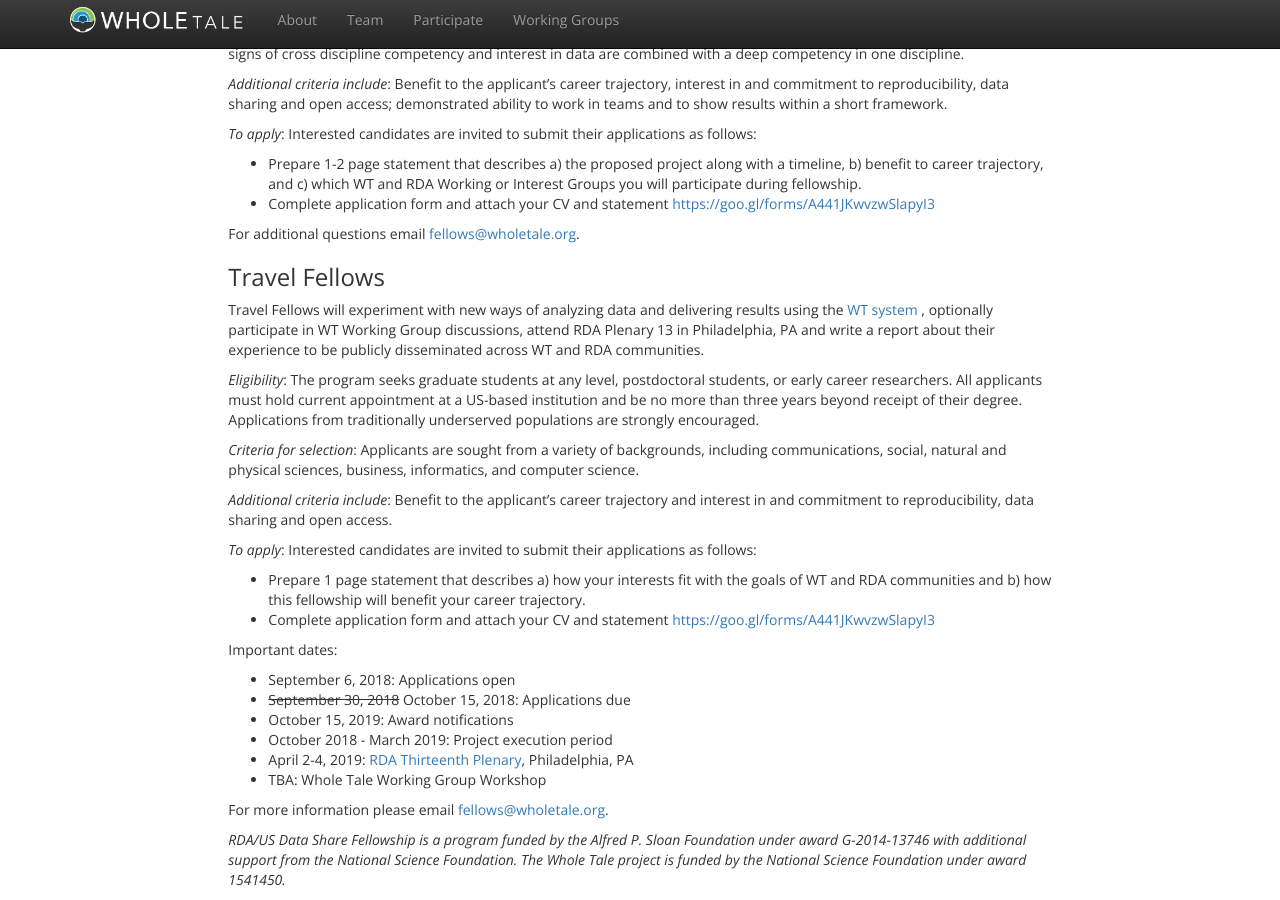
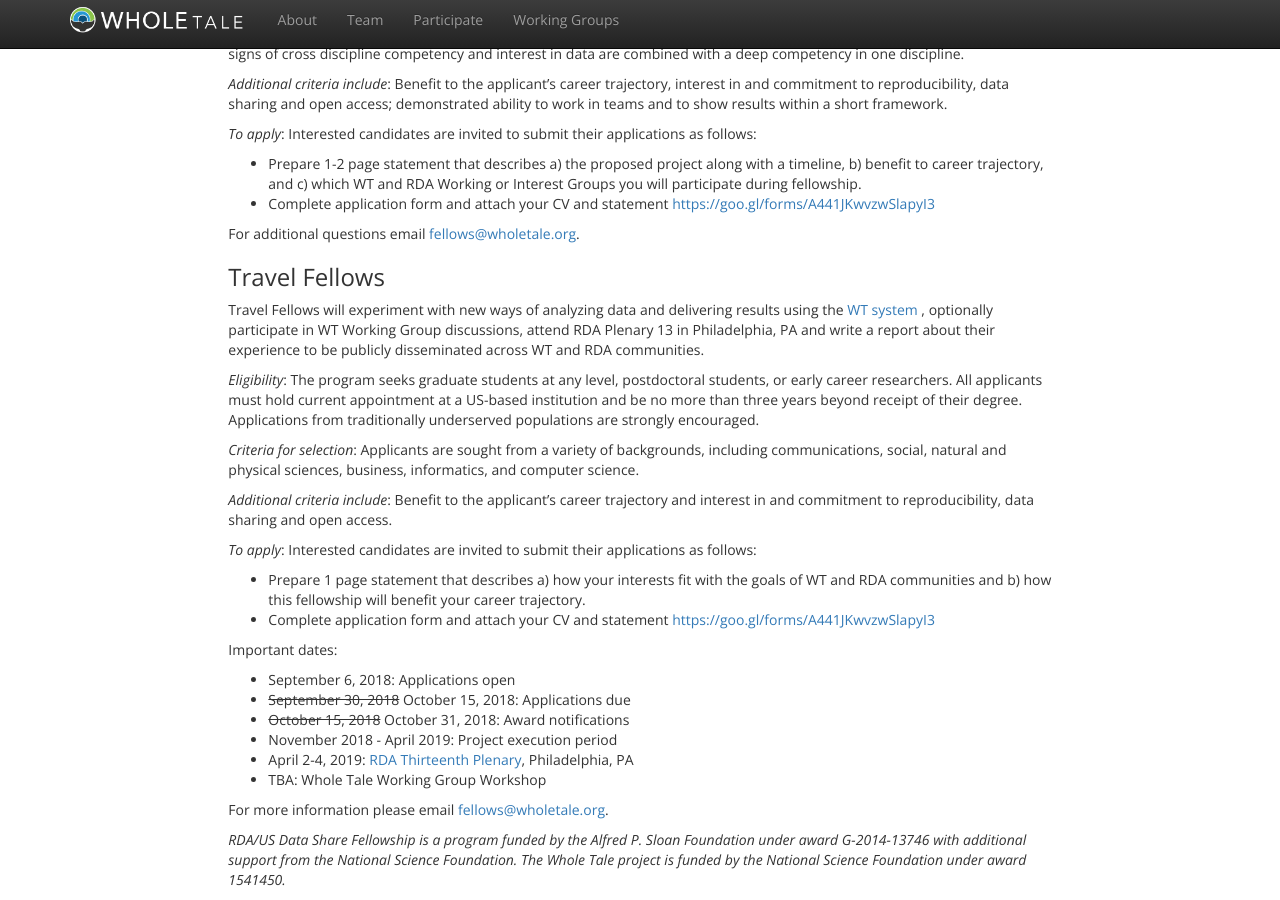
Before and after one commit to whole-tale/whole-tale.github.io-old, a Jekyll site: the page built from _posts/2018-09-06-wt-rdaus-ecf-fellows.md, in a window 1280 px wide and 900 px high, scrolled down 972 px. Built offline with Jekyll 4.4.1, drawn with Linux system fonts in a browser that asks for light colours; nearby versions of some CDN libraries.

Commit message:
Update RDA fellows award notification date

```diff
--- a/_posts/2018-09-06-wt-rdaus-ecf-fellows.md
+++ b/_posts/2018-09-06-wt-rdaus-ecf-fellows.md
@@ -60,8 +60,8 @@ Important dates:
 
 * September 6, 2018: Applications open
 * ~~September 30, 2018~~ October 15, 2018: Applications due
-* October 15, 2019: 	Award notifications
-* October 2018 - March 2019: 	Project execution period
+* ~~October 15, 2018~~ October 31, 2018: Award notifications
+* November 2018 - April 2019: 	Project execution period
 * April 2-4, 2019: 	[RDA Thirteenth
 Plenary](https://www.rd-alliance.org/plenaries/rda-thirteenth-plenary-meeting-philadelphia-us), Philadelphia, PA
 * TBA: Whole Tale Working Group Workshop
```
